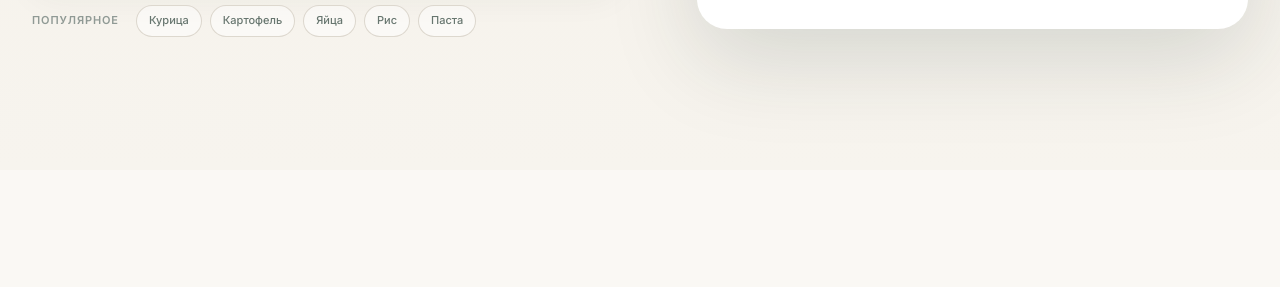
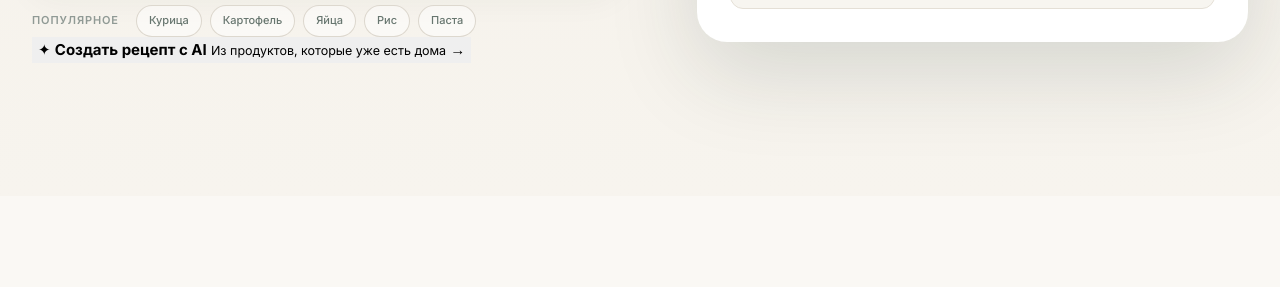
Before and after one commit to OlegTerekhov/RecipePro, a plain HTML site: page index.html in a window 1280 px wide. Shown: the part 761-1048 px from the top of the page. Drawn offline with nearby package versions, Linux system fonts and the light colour scheme.

Commit message:
Add RecipePro AI generator entry point

```diff
--- a/index.html
+++ b/index.html
@@ -22,7 +22,7 @@
         rel="stylesheet"
     >
 
-    <link rel="stylesheet" href="CSS/style.css?v=20261013">
+    <link rel="stylesheet" href="CSS/style.css?v=20261014">
 </head>
 
 <body>
@@ -174,6 +174,19 @@
 
             </div>
 
+            <button
+                class="hero-ai-generator-button"
+                id="aiRecipeGeneratorBtn"
+                type="button"
+            >
+                <span class="hero-ai-generator-icon">✦</span>
+                <span>
+                    <strong>Создать рецепт с AI</strong>
+                    <small>Из продуктов, которые уже есть дома</small>
+                </span>
+                <span class="hero-ai-generator-arrow">→</span>
+            </button>
+
         </div>
 
 
@@ -1762,7 +1775,7 @@
 <script src="JS/products.js?v=20261008"></script>
 <script src="JS/recipes.js?v=20261013"></script>
 <script src="JS/nutrition.js?v=20261013"></script>
-<script src="JS/app.js?v=20261013"></script>
+<script src="JS/app.js?v=20261014"></script>
 
 </body>
 </html>
```
